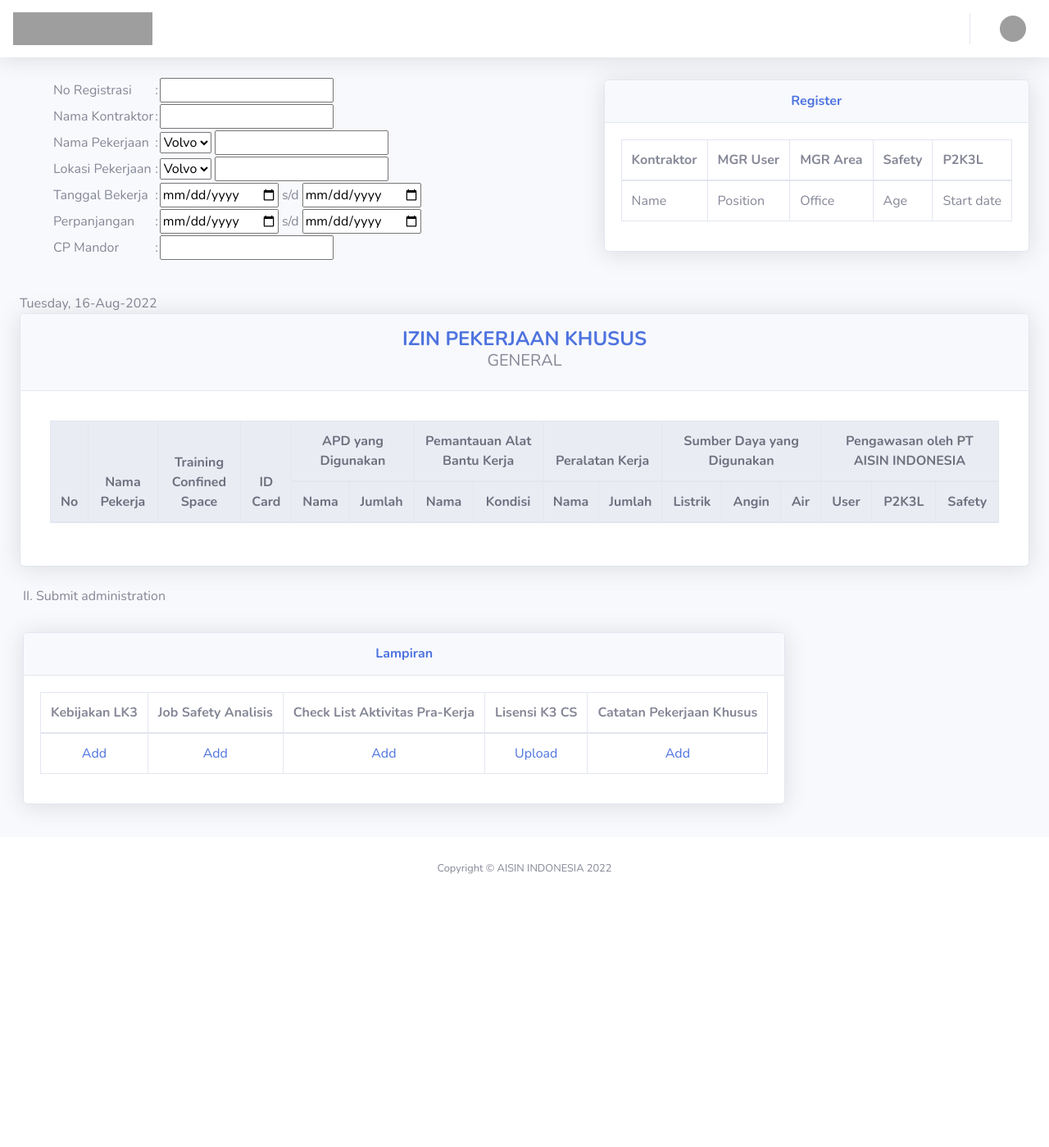
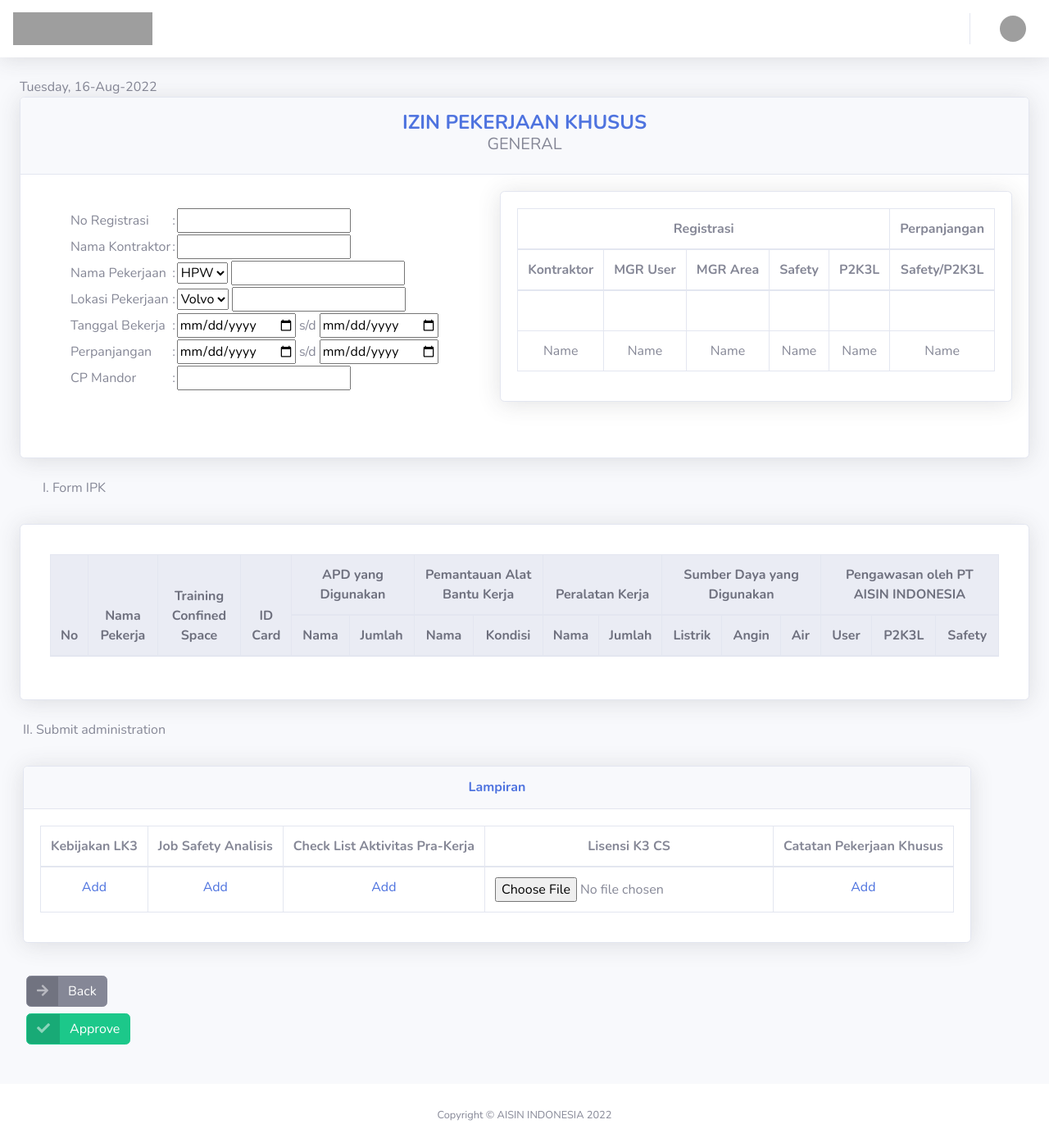
Before and after one commit to aahanifnur/project_aisin, a CodeIgniter app: page /sim-a/user/g in a window 1280 px wide. Shown: the whole page at 82% size. Before the commit the page ends 1066 px from the top, so only its background shows below. Run offline with CodeIgniter, Linux system fonts and the light colour scheme; data that the repository does not hold is empty; grey boxes are pictures that could not be loaded.

Commit message:
perubahan form ipk

```diff
--- a/application/views/user/ipk/g.php
+++ b/application/views/user/ipk/g.php
@@ -1,4 +1,29 @@
+<!-- tanggal -->
+<div>
+    <?php
+    echo date('l, d-M-Y');
+    ?>
+</div>
+
+<!-- Header judul -->
+<div class="card shadow mb-4">
+    <div class="card-header py-3">
+        <div class="container">
+            <center>
+                <div>
+                    <h4 class="m-0 font-weight-bold text-primary">IZIN PEKERJAAN KHUSUS</h4>
+                </div>
+                <div>
+                    <h5>GENERAL</h5>
+                </div>
+            </center>
+        </div>
+    </div>
+
+    <!-- form and approval -->
+    <div class="card-body">
         <div class="d-sm-flex align-items-center justify-content-between mb-4">
+            <div>
                 <ul>
                     <form action="">
                         <table>
@@ -16,10 +41,10 @@
                                 <td>Nama Pekerjaan </td>
                                 <td>: </td>
                                 <td><select name="cars" id="cars">
-                            <option value="volvo">Volvo</option>
-                            <option value="saab">Saab</option>
-                            <option value="opel">Opel</option>
-                            <option value="audi">Audi</option>
+                                        <option value="volvo">HPW</option>
+                                        <option value="saab">HW</option>
+                                        <option value="opel">CS</option>
+                                        <option value="audi">G</option>
                                     </select>
                                     <input type="text" name="" id="" />
                                 </td>
@@ -59,34 +84,44 @@
                         </table>
                     </form>
                 </ul>
+            </div>
             <div>
                 <ul class="ml-auto">
                     <div class="card shadow mb-4">
-                <div class="card-header py-3">
-                    <center>
-                        <h6 class="m-0 font-weight-bold text-primary">Register</h6>
-                    </center>
 
-                </div>
                         <div class="card-body">
                             <div class="table-responsive">
                                 <table class="table table-bordered" id="" width="100%">
                                     <thead>
-                                <tr>
+                                        <tr class="text-center">
+                                            <th colspan="5">Registrasi</th>
+                                            <th>Perpanjangan</th>
+                                        </tr>
+                                        <tr class="text-center">
                                             <th>Kontraktor</th>
                                             <th>MGR User</th>
                                             <th>MGR Area</th>
                                             <th>Safety</th>
                                             <th>P2K3L</th>
+                                            <th>Safety/P2K3L</th>
                                         </tr>
                                     </thead>
                                     <tfoot>
-                                <tr>
+                                        <tr class="text-center">
+                                            <td><br /></td>
+                                            <td><br /></td>
+                                            <td><br /></td>
+                                            <td><br /></td>
+                                            <td><br /></td>
+                                            <td><br /></td>
+                                        </tr>
+                                        <tr class="text-center">
                                             <td>Name<br /></td>
-                                    <td>Position<br /></td>
-                                    <td>Office<br /></td>
-                                    <td>Age<br /></td>
-                                    <td>Start date<br /></td>
+                                            <td>Name<br /></td>
+                                            <td>Name<br /></td>
+                                            <td>Name<br /></td>
+                                            <td>Name<br /></td>
+                                            <td>Name<br /></td>
                                         </tr>
                                     </tfoot>
                                 </table>
@@ -95,28 +130,20 @@
                     </div>
                 </ul>
             </div>
+        </div>
+    </div>
+</div>
 
+<!-- sub isian ke-1 -->
+<div class="row">
+    <ul>
+        <p>I. Form IPK</p>
+    </ul><br />
 
 </div>
-<div>
-    <?php
-    echo date('l, d-M-Y');
-    ?>
-</div>
-<!-- DataTales Example -->
+
+<!-- Tabel -->
 <div class="card shadow mb-4">
-    <div class="card-header py-3">
-        <div class="container">
-            <center>
-                <div>
-                    <h4 class="m-0 font-weight-bold text-primary">IZIN PEKERJAAN KHUSUS</h4>
-                </div>
-                <div>
-                    <h5>GENERAL</h5>
-                </div>
-            </center>
-        </div>
-    </div>
     <div class="card-body">
         <div class="table-responsive p-3">
             <table border="1" class="table align-items-center table-flush" id="">
@@ -152,10 +179,19 @@
                         <tr class="text-center">
                             <td><?php echo $value->id; ?></td>
                             <td><?php echo $value->nama; ?></td>
+                            <td><?php echo $value->jumlah; ?></td>
+                            <td><?php echo $value->nama; ?></td>
+                            <td><?php echo $value->kondisi; ?></td>
+                            <td><?php echo $value->nama; ?></td>
+                            <td><?php echo $value->jumlah; ?></td>
+                            <td><?php echo $value->listrik; ?></td>
+                            <td><?php echo $value->angin; ?></td>
+                            <td><?php echo $value->air; ?></td>
+                            <td><?php echo $value->user; ?></td>
+                            <td><?php echo $value->p2k3l; ?></td>
+                            <td><?php echo $value->safety; ?></td>
+                            <td>
                             <td><?php echo $value->tipe; ?></td>
-                            <td><?php echo $value->deskripsi; ?></td>
-                            <td><?php echo $value->tanggal_kejadian; ?></td>
-                            <td>
                             <a href="" class="btn btn-warning btn-sm"><i class="fas fa-edit"></i></a>
                             <a href="" class="btn btn-danger btn-sm"><i class="fas fa-trash"></i></a>
                             </td>
@@ -167,15 +203,17 @@
     </div>
 
 </div>
+</div>
 
-
-</div>
+<!-- sub isian ke-2 -->
 <div class="row">
     <ul>
         <p>II. Submit administration</p>
     </ul><br />
 
 </div>
+
+<!-- form lampiran -->
 <div class="row">
     <ul>
         <div class="card shadow mb-4">
@@ -189,7 +227,7 @@
                 <div class="table-responsive">
                     <table class="table table-bordered" id="" width="100%">
                         <thead>
-                            <tr>
+                            <tr class="text-center">
                                 <th>Kebijakan LK3</th>
                                 <th>Job Safety Analisis</th>
                                 <th>Check List Aktivitas Pra-Kerja</th>
@@ -202,7 +240,7 @@
                                 <td><a href="<?= base_url('user/pernyataan'); ?>">Add</a></td>
                                 <td><a href="<?= base_url('user/identifikasi_aspek'); ?>">Add</a></td>
                                 <td><a href="<?= base_url('user/check_list_aktivitas'); ?>">Add</a></td>
-                                <td><a href="<?= base_url('user/pernyataan'); ?>">Upload</a></td>
+                                <td><input type="file"></td>
                                 <td><a href="<?= base_url('user/catatan_pekerjaan_khusus'); ?>">Add</a></td>
                             </tr>
                         </tfoot>
@@ -212,3 +250,22 @@
         </div>
     </ul>
 </div>
+<div class="container ml-2 mb-5">
+    <div class="d-sm-flex align-items-center justify-content-between">
+        <button href="#" type="submit" class="btn btn-secondary btn-icon-split">
+            <span class="icon text-white-50">
+                <i class="fas fa-arrow-right"></i>
+            </span>
+            <span class="text">Back</span>
+        </button>
+    </div>
+    <div class="mt-2">
+        <button href="#" type="submit" class="btn btn-success btn-icon-split">
+            <span class="icon text-white-50">
+                <i class="fas fa-check"></i>
+            </span>
+            <span class="text">Approve</span>
+        </button>
+
+    </div>
+</div>
```
Lines whose indentation alone changed are shown as unchanged.
